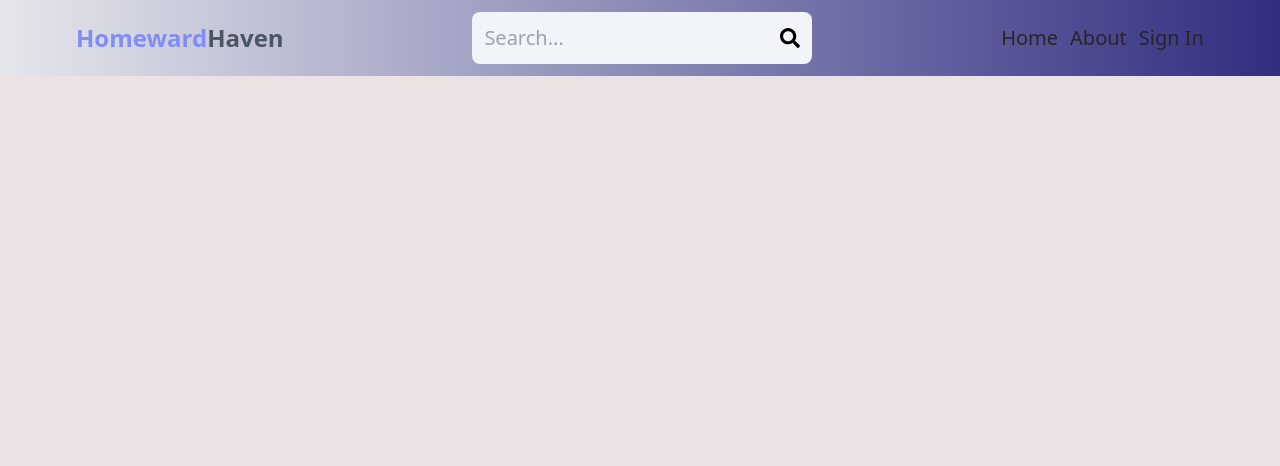
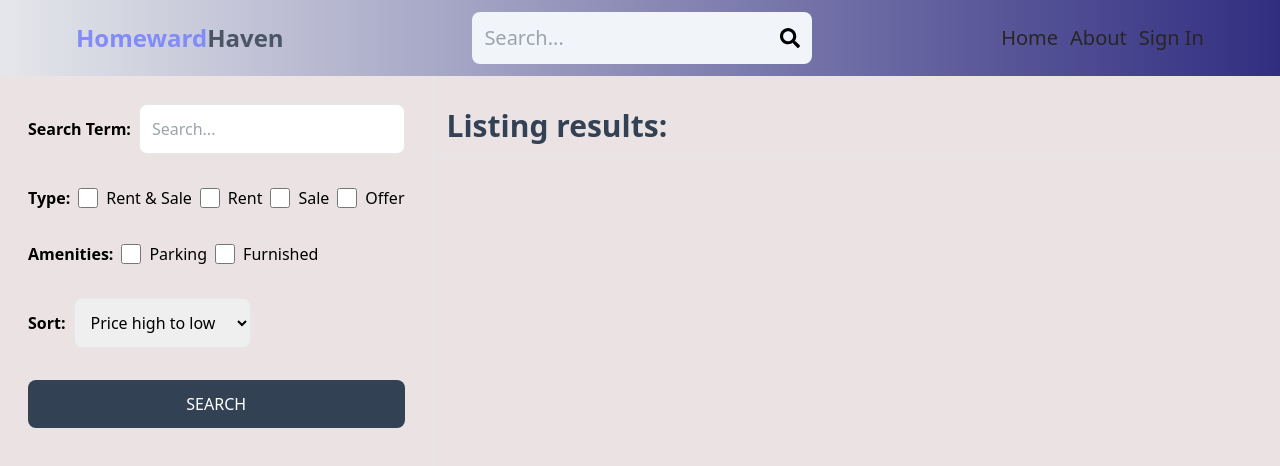
Before and after one commit to sudsek6060/Homeward_Haven, a React (Vite) app in the folder client/: page /search in a window 1280 px wide. Shown: the top 466 px of the page. Built offline with nearby package versions, Linux system fonts and the light colour scheme; no server answers.

Commit message:
search page UI created

```diff
--- a/client/src/App.jsx
+++ b/client/src/App.jsx
@@ -9,6 +9,7 @@
 import CreateListing from "./pages/CreateListing";
 import UpdateListing from "./pages/UpdateListing";
 import Listing from "./pages/Listing";
+import Search from "./pages/Search";
 
 const App = () => {
   return (
@@ -19,6 +20,7 @@
         <Route path="/About" element={<About />} />
         <Route path="/sign-in" element={<SignIn />} />
         <Route path="/sign-up" element={<SignUp />} />
+        <Route path="/search" element={<Search />} />
         <Route path="/listing/:listingId" element={<Listing />} />
 
         <Route element={<PrivateRoute />}>
--- /dev/null
+++ b/client/src/pages/Search.jsx
@@ -0,0 +1,76 @@
+import React from "react";
+
+const Search = () => {
+  return (
+    <div className="flex flex-col md:flex-row">
+      <div className="p-7  border-b-2 md:border-r-2 md:min-h-screen">
+        <form className="flex flex-col gap-8">
+          <div className="flex items-center gap-2">
+            <label className="whitespace-nowrap font-semibold">
+              Search Term:
+            </label>
+            <input
+              type="text"
+              id="searchTerm"
+              placeholder="Search..."
+              className="border rounded-lg p-3 w-full"
+            />
+          </div>
+          <div className="flex gap-2 flex-wrap items-center">
+            <label className="font-semibold">Type:</label>
+            <div className="flex gap-2">
+              <input type="checkbox" id="all" className="w-5" />
+              <span>Rent & Sale</span>
+            </div>
+            <div className="flex gap-2">
+              <input type="checkbox" id="rent" className="w-5" />
+              <span>Rent</span>
+            </div>
+            <div className="flex gap-2">
+              <input type="checkbox" id="sale" className="w-5" />
+              <span>Sale</span>
+            </div>
+            <div className="flex gap-2">
+              <input type="checkbox" id="offer" className="w-5" />
+              <span>Offer</span>
+            </div>
+          </div>
+          <div className="flex gap-2 flex-wrap items-center">
+            <label className="font-semibold">Amenities:</label>
+            <div className="flex gap-2">
+              <input type="checkbox" id="parking" className="w-5" />
+              <span>Parking</span>
+            </div>
+            <div className="flex gap-2">
+              <input type="checkbox" id="furnished" className="w-5" />
+              <span>Furnished</span>
+            </div>
+          </div>
+          <div className="flex items-center gap-2">
+            <label className="font-semibold">Sort:</label>
+            <select
+              defaultValue={"created_at_desc"}
+              id="sort_order"
+              className="border rounded-lg p-3"
+            >
+              <option value="regularPrice_desc">Price high to low</option>
+              <option value="regularPrice_asc">Price low to hight</option>
+              <option value="createdAt_desc">Latest</option>
+              <option value="createdAt_asc">Oldest</option>
+            </select>
+          </div>
+          <button className="bg-slate-700 text-white p-3 rounded-lg uppercase hover:opacity-95">
+            Search
+          </button>
+        </form>
+      </div>
+      <div className="flex-1">
+        <h1 className="text-3xl font-semibold border-b p-3 text-slate-700 mt-5">
+          Listing results:
+        </h1>
+      </div>
+    </div>
+  );
+};
+
+export default Search;
```
